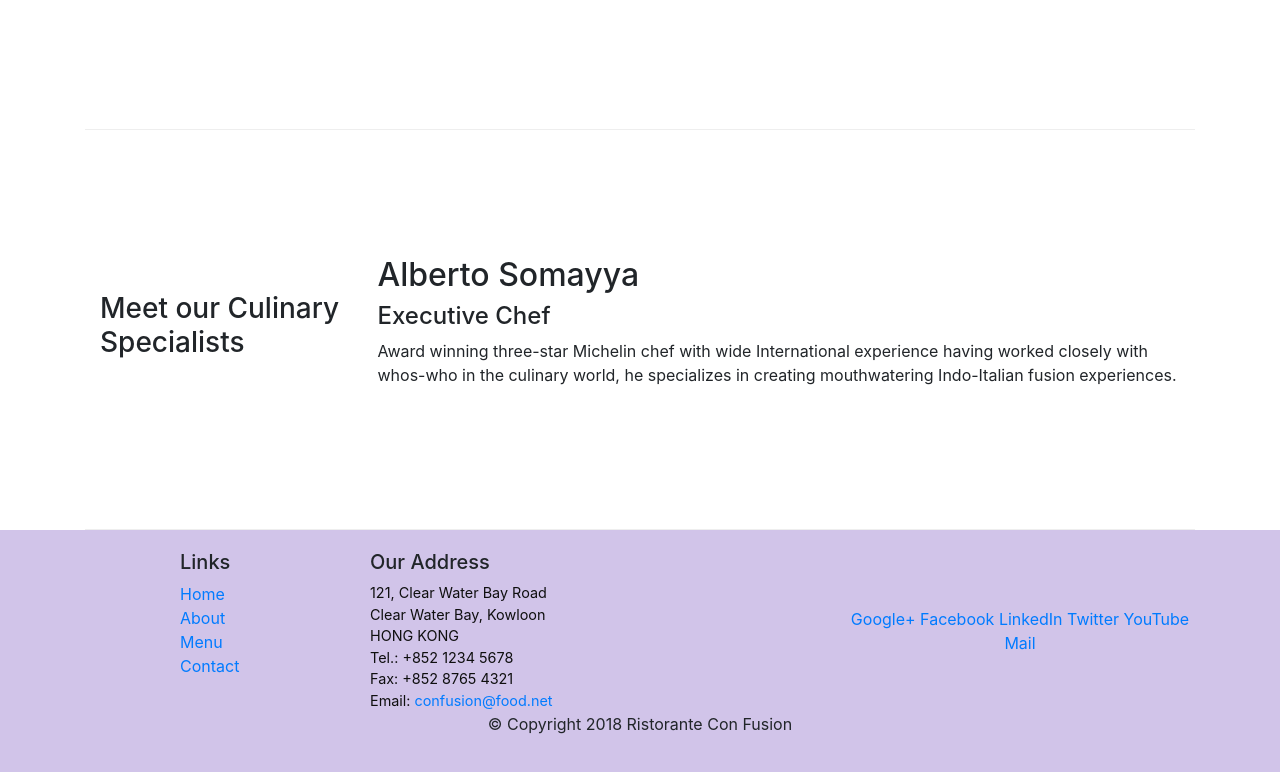
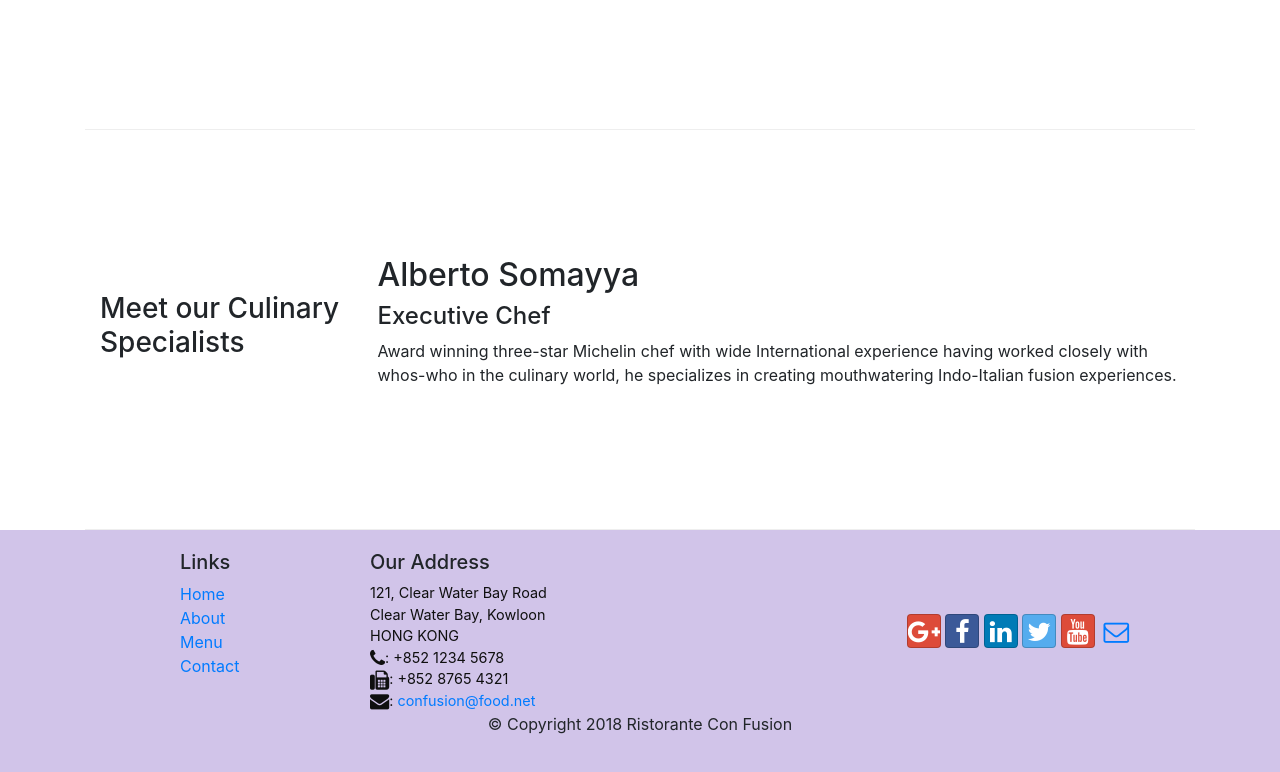
Before and after one commit to stanleyogbonna/bootstrap-learn, a website: page index.html in a window 1280 px wide. Shown: the part 1004-1776 px from the top of the page. Drawn offline with nearby package versions, Linux system fonts and the light colour scheme.

Commit message:
Icon Fonts

```diff
--- a/index.html
+++ b/index.html
@@ -9,6 +9,8 @@
 
     <!-- Bootstrap CSS -->
     <link rel="stylesheet" href="node_modules/bootstrap/dist/css/bootstrap.min.css">
+    <link rel="stylesheet" href="node_modules/font-awesome/css/font-awesome.min.css">
+    <link rel="stylesheet" href="node_modules/bootstrap-social/bootstrap-social.css">
     <link rel="stylesheet" href="css/styles.css">
     <title>Ristorante Con Fusion</title>
 </head>
@@ -22,10 +24,10 @@
             <a class="navbar-brand mr-auto" href="#">Ristorante Con Fusion</a>
             <div class="collapse navbar-collapse" id="Navbar">
                 <ul class="navbar-nav mr-auto">
-                    <li class="nav-item active"><a class="nav-link" href="#">Home</a></li>
-                    <li class="nav-item"><a class="nav-link" href="./aboutus.html">About</a></li>
-                    <li class="nav-item"><a class="nav-link" href="#">Menu</a></li>
-                    <li class="nav-item"><a class="nav-link" href="#">Contact</a></li>
+                    <li class="nav-item active"><a class="nav-link" href="#"><i class="fa fa-home fa-lg"></i> Home</a></li>
+                    <li class="nav-item"><a class="nav-link" href="./aboutus.html"><i class="fa fa-info fa-lg"></i> About</a></li>
+                    <li class="nav-item"><a class="nav-link" href="#"><i class="fa fa-list fa-lg"></i> Menu</a></li>
+                    <li class="nav-item"><a class="nav-link" href="#"><i class="fa fa-address-card fa-lg"></i> Contact</a></li>
 
                 </ul>
             </div>
@@ -93,22 +95,22 @@
                 <div class="col-7 col-sm-5">
                     <h5>Our Address</h5>
                     <address>
-		              121, Clear Water Bay Road<br>
-		              Clear Water Bay, Kowloon<br>
-		              HONG KONG<br>
-		              Tel.: +852 1234 5678<br>
-		              Fax: +852 8765 4321<br>
-		              Email: <a href="mailto:confusion@food.net">confusion@food.net</a>
-		           </address>
+                        121, Clear Water Bay Road<br>
+		                Clear Water Bay, Kowloon<br>
+		                HONG KONG<br>
+		                <i class="fa fa-phone fa-lg"></i>: +852 1234 5678<br>
+                        <i class="fa fa-fax fa-lg"></i>: +852 8765 4321<br>
+                        <i class="fa fa-envelope fa-lg"></i>: <a href="mailto:confusion@food.net">confusion@food.net</a>
+                    </address>
                 </div>
                 <div class="col-12 col-sm-4 align-self-center">
                     <div class="text-center">
-                        <a href="http://google.com/+">Google+</a>
-                        <a href="http://www.facebook.com/profile.php?id=">Facebook</a>
-                        <a href="http://www.linkedin.com/in/">LinkedIn</a>
-                        <a href="http://twitter.com/">Twitter</a>
-                        <a href="http://youtube.com/">YouTube</a>
-                        <a href="mailto:">Mail</a>
+                        <a class="btn btn-social-icon btn-google" href="http://google.com/+"><i class="fa fa-google-plus fa-lg"></i></a>
+                        <a class="btn btn-social-icon btn-facebook" href="http://www.facebook.com/profile.php?id="><i class="fa fa-facebook fa-lg"></i></a>
+                        <a class="btn btn-social-icon btn-linkedin" href="http://www.linkedin.com/in/"><i class="fa fa-linkedin fa-lg"></i></a>
+                        <a class="btn btn-social-icon btn-twitter" href="http://twitter.com/"><i class="fa fa-twitter fa-lg"></i></a>
+                        <a class="btn btn-social-icon btn-google" href="http://youtube.com/"><i class="fa fa-youtube fa-lg"></i></a>
+                        <a class="btn btn-social-icon" href="mailto:"><i class="fa fa-envelope-o fa-lg"></i></a>
                     </div>
                 </div>
            </div>
--- a/package.json
+++ b/package.json
@@ -15,6 +15,8 @@
   },
   "dependencies": {
     "bootstrap": "^4.0.0",
+    "bootstrap-social": "^5.1.1",
+    "font-awesome": "^4.7.0",
     "jquery": "^3.3.1",
     "popper.js": "^1.12.9"
   }
```
Also changed, not shown: aboutus.html (+19 -17 lines), css/styles.css (line endings or trailing spaces), 1 other file.
